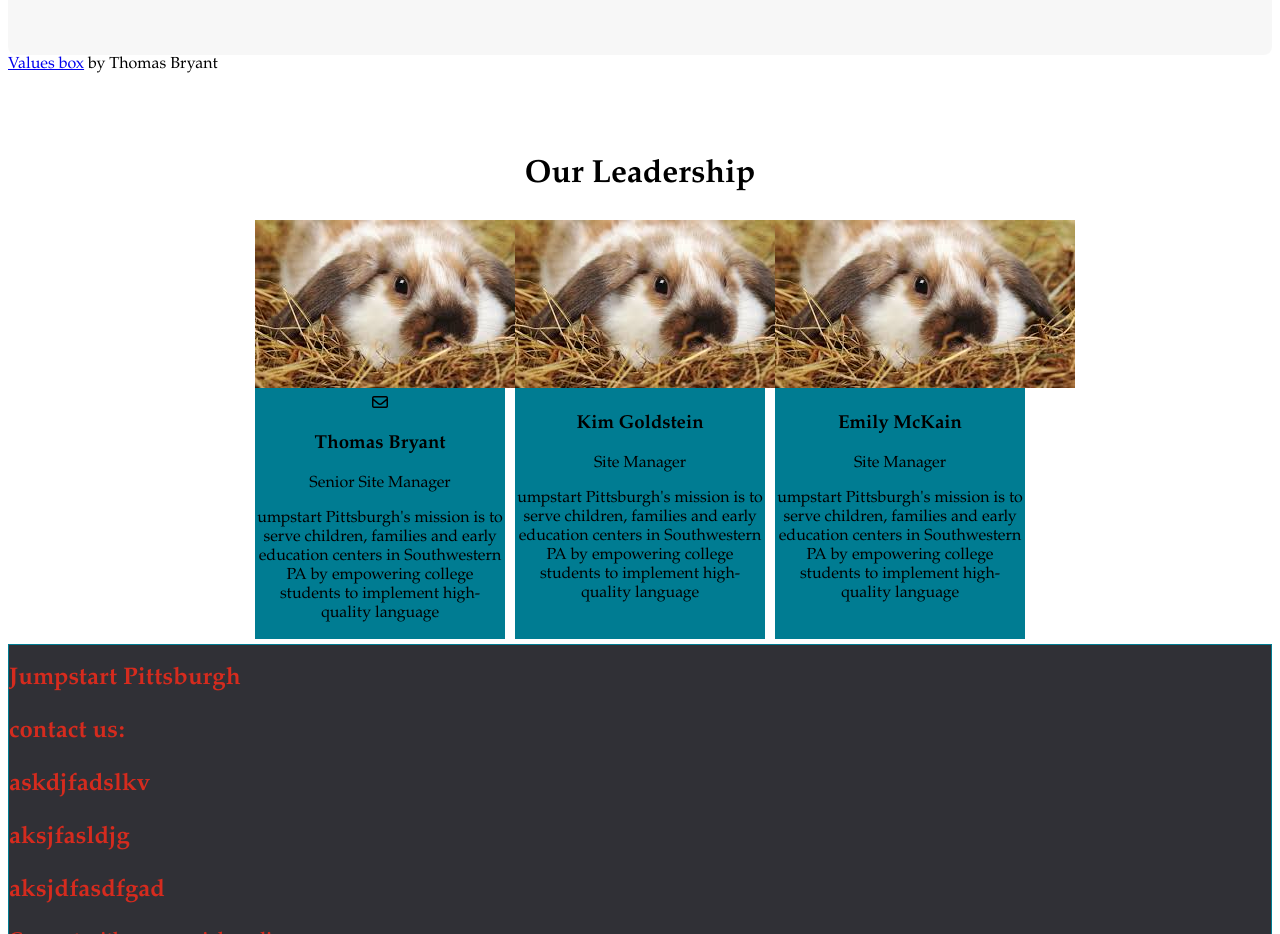
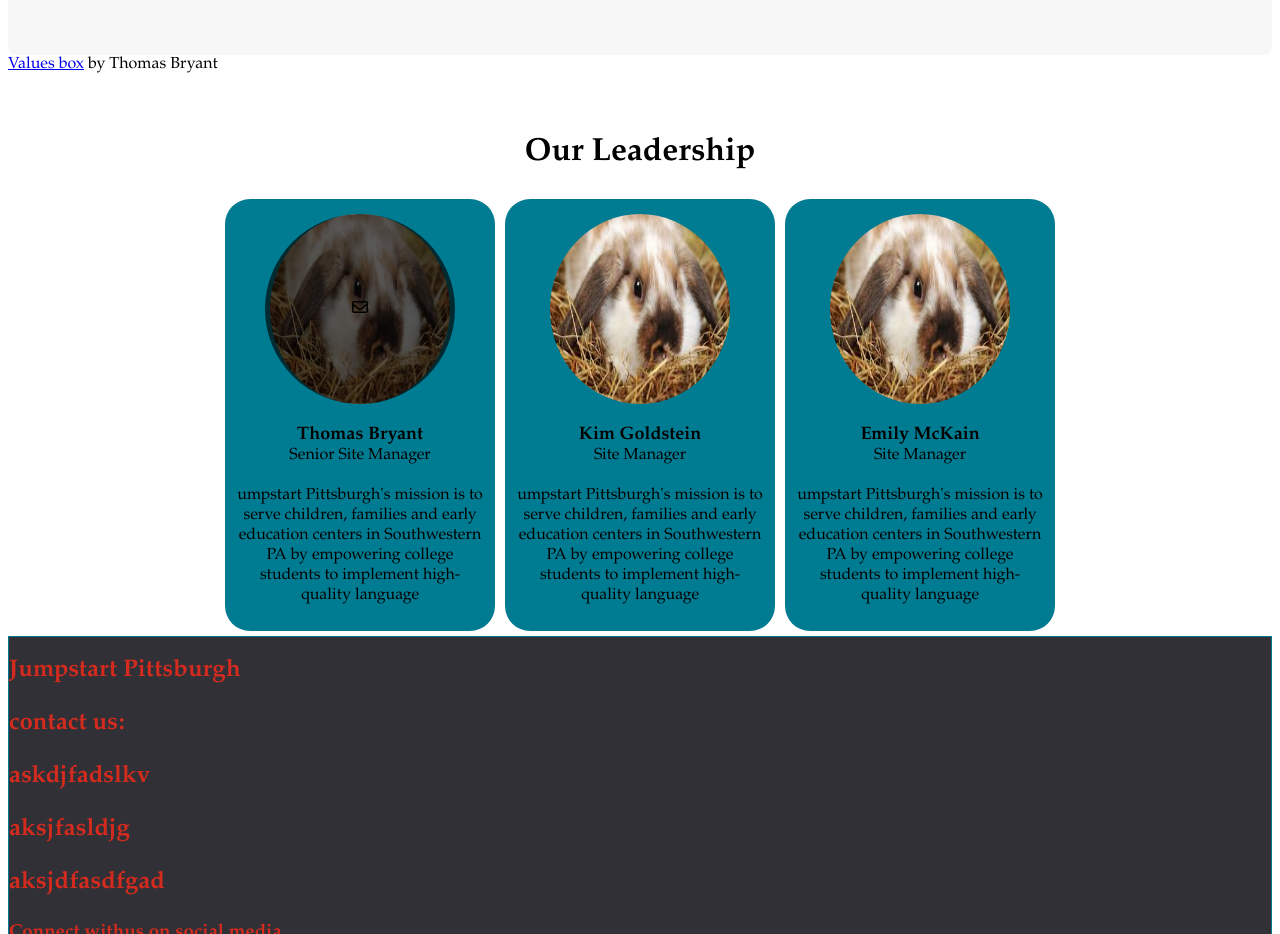
Before and after one commit to Ruhi35/Ruhi35.github.io, a plain HTML site: page about.html in a window 1280 px wide. Shown: the part 2020-2954 px from the top of the page. Drawn offline with Linux system fonts and the light colour scheme; a script that the page names is missing.

Commit message:
updated leaderheader

```diff
--- a/myabout.css
+++ b/myabout.css
@@ -92,7 +92,7 @@
 .leaderheader{
   margin-top: 60px;
   text-align: center;
-  overflow: hidden;
+
 
 }
 
@@ -109,14 +109,65 @@
   display: flex;
   width: auto;
   justify-content: center;
-  overflow: hidden;
 
+}
+
+.team_member{
+  border-radius: 25px;
 }
 
 .leaderheader .our_team .team_member{
   width: 250px;
   margin: 5px;
   background: #007C92;
+  padding: 10px 10px;
+}
+
+.leaderheader .our_team .team_member .member_img{
+   max-width: 190px;
+   width: 100%;
+   height: 190px;
+   margin: 0 auto;
+   border-radius: 50%;
+   padding: 5px;
+   cursor: pointer;
+   position: relative;
+   justify-content: center;
+}
+.leaderheader .our_team .team_member .member_img img{
+  width: 95%;
+  height: 100%;
+  border-radius: 50%;
+
+}
+.leaderheader .our_team .team_member h3{
+
+  font-size: 18px;
+  margin: 15px 0 0;
+
+}
+.leaderheader .our_team .team_member span{
+  fontsize: 15px;
+
+}
+
+.leaderheader .our_team .team_member p{
+  margin-top: 20px;
+  line-height: 20px;
+}
+
+.leaderheader .our_team .team_member .email{
+   position: absolute;
+   top: 5px;
+   left: 5px;
+   width: 95%;
+   height: 95%;
+   background: rgba(0, 0, 0, 0.65);
+   border-radius: 50%;
+   display: flex;
+   justify-content: center;
+   align-items: center;
+   transition: all 0.5s ease;
 }
 .footer {
   background: #303036;
```
